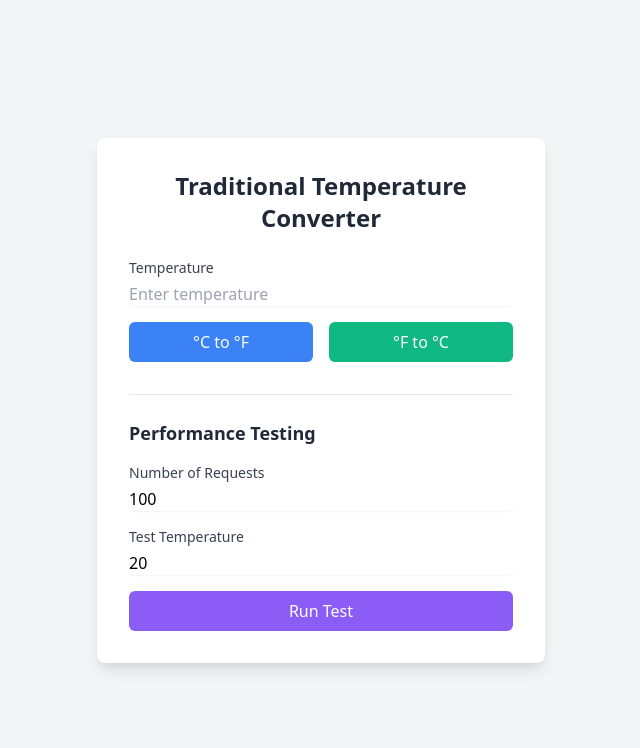
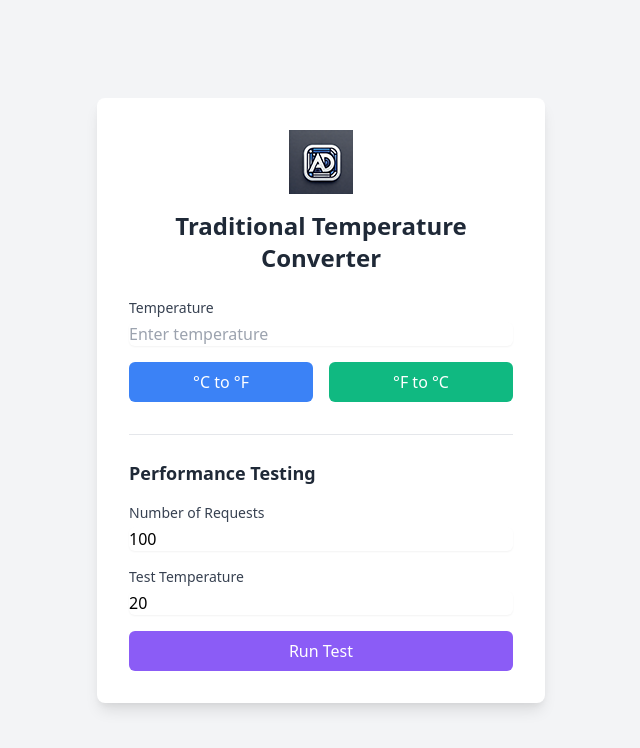
Before and after one commit to neverinfamous/temp-converter, a plain HTML site: page templates/index.html in a window 1280 px wide. Shown: the whole page, without its empty margins (319-959 px from the left). Drawn offline with nearby package versions, Linux system fonts and the light colour scheme.

Commit message:
Add logo and favicon

```diff
--- a/templates/index.html
+++ b/templates/index.html
@@ -5,9 +5,13 @@
     <meta name="viewport" content="width=device-width, initial-scale=1.0">
     <title>Traditional Temperature Converter</title>
     <link href="https://cdn.jsdelivr.net/npm/tailwindcss@2.2.19/dist/tailwind.min.css" rel="stylesheet">
+    <link rel="icon" type="image/png" href="/static/favicon.png">
 </head>
 <body class="bg-gray-100 min-h-screen flex items-center justify-center">
     <div class="bg-white p-8 rounded-lg shadow-lg max-w-md w-full">
+        <div class="flex items-center justify-center mb-4">
+            <img src="/static/adamic-logo.png" alt="Adamic Logo" class="w-16 h-16">
+        </div>
         <h1 class="text-2xl font-bold mb-6 text-center text-gray-800">Traditional Temperature Converter</h1>
 
         <!-- Regular conversion section -->
```
Also changed, not shown: static/adamic-logo.png (added), static/favicon.png (added).
